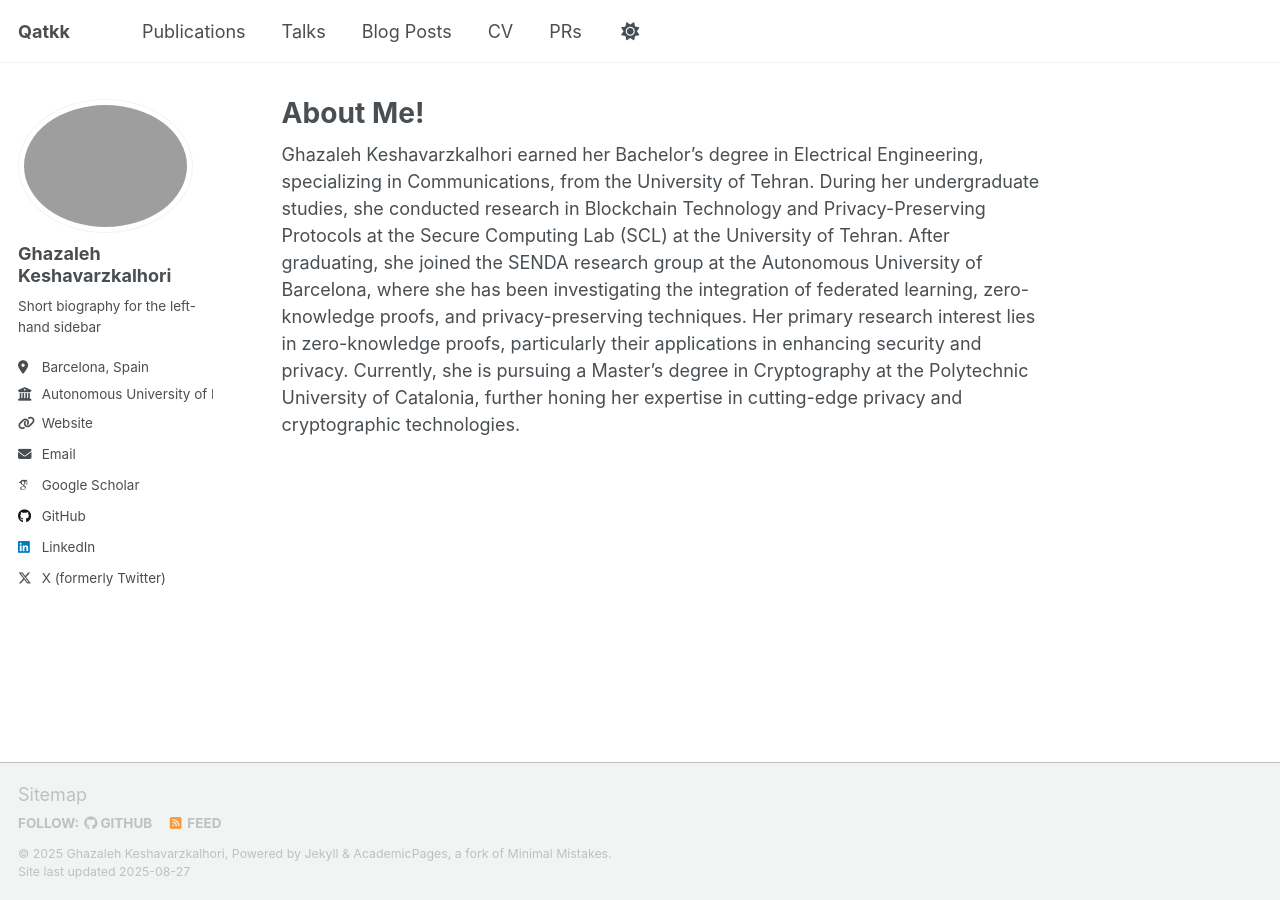
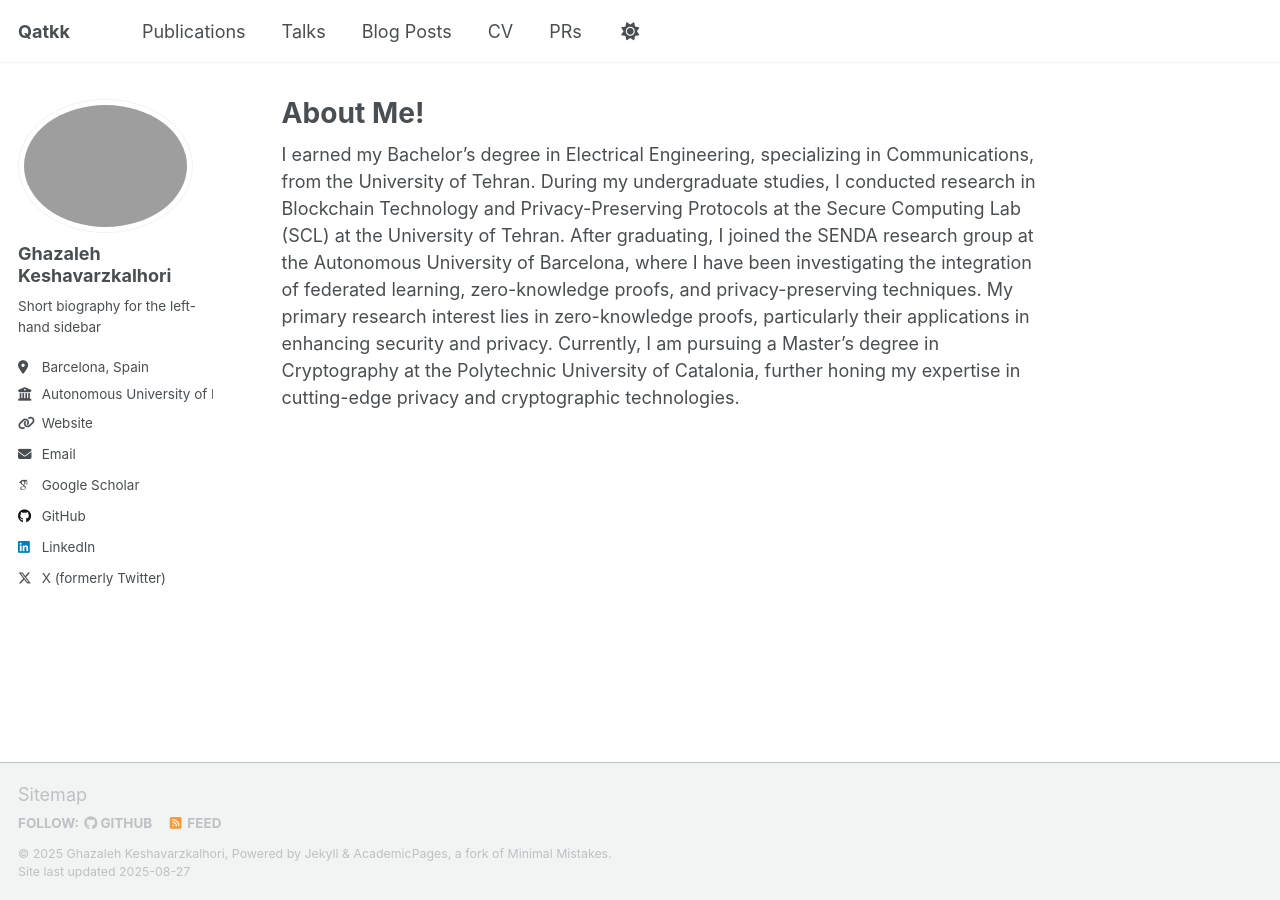
Before and after one commit to qatkk/qatkk.github.io, a Jekyll site: the page built from _pages/about.md, in a window 1280 px wide. Built offline with Jekyll 4.4.1, drawn with Linux system fonts in a browser that asks for light colours; some web fonts are replaced; a script that is not in the unit is left out.

Commit message:
changed the about me

```diff
--- a/_pages/about.md
+++ b/_pages/about.md
@@ -7,4 +7,4 @@ redirect_from:
   - /about.html
 ---
 
-Ghazaleh Keshavarzkalhori earned her Bachelor's degree in Electrical Engineering, specializing in Communications, from the University of Tehran. During her undergraduate studies, she conducted research in Blockchain Technology and Privacy-Preserving Protocols at the Secure Computing Lab (SCL) at the University of Tehran. After graduating, she joined the SENDA research group at the Autonomous University of Barcelona, where she has been investigating the integration of federated learning, zero-knowledge proofs, and privacy-preserving techniques. Her primary research interest lies in zero-knowledge proofs, particularly their applications in enhancing security and privacy. Currently, she is pursuing a Master's degree in Cryptography at the Polytechnic University of Catalonia, further honing her expertise in cutting-edge privacy and cryptographic technologies.
+I earned my Bachelor’s degree in Electrical Engineering, specializing in Communications, from the University of Tehran. During my undergraduate studies, I conducted research in Blockchain Technology and Privacy-Preserving Protocols at the Secure Computing Lab (SCL) at the University of Tehran. After graduating, I joined the SENDA research group at the Autonomous University of Barcelona, where I have been investigating the integration of federated learning, zero-knowledge proofs, and privacy-preserving techniques. My primary research interest lies in zero-knowledge proofs, particularly their applications in enhancing security and privacy. Currently, I am pursuing a Master’s degree in Cryptography at the Polytechnic University of Catalonia, further honing my expertise in cutting-edge privacy and cryptographic technologies.
```
